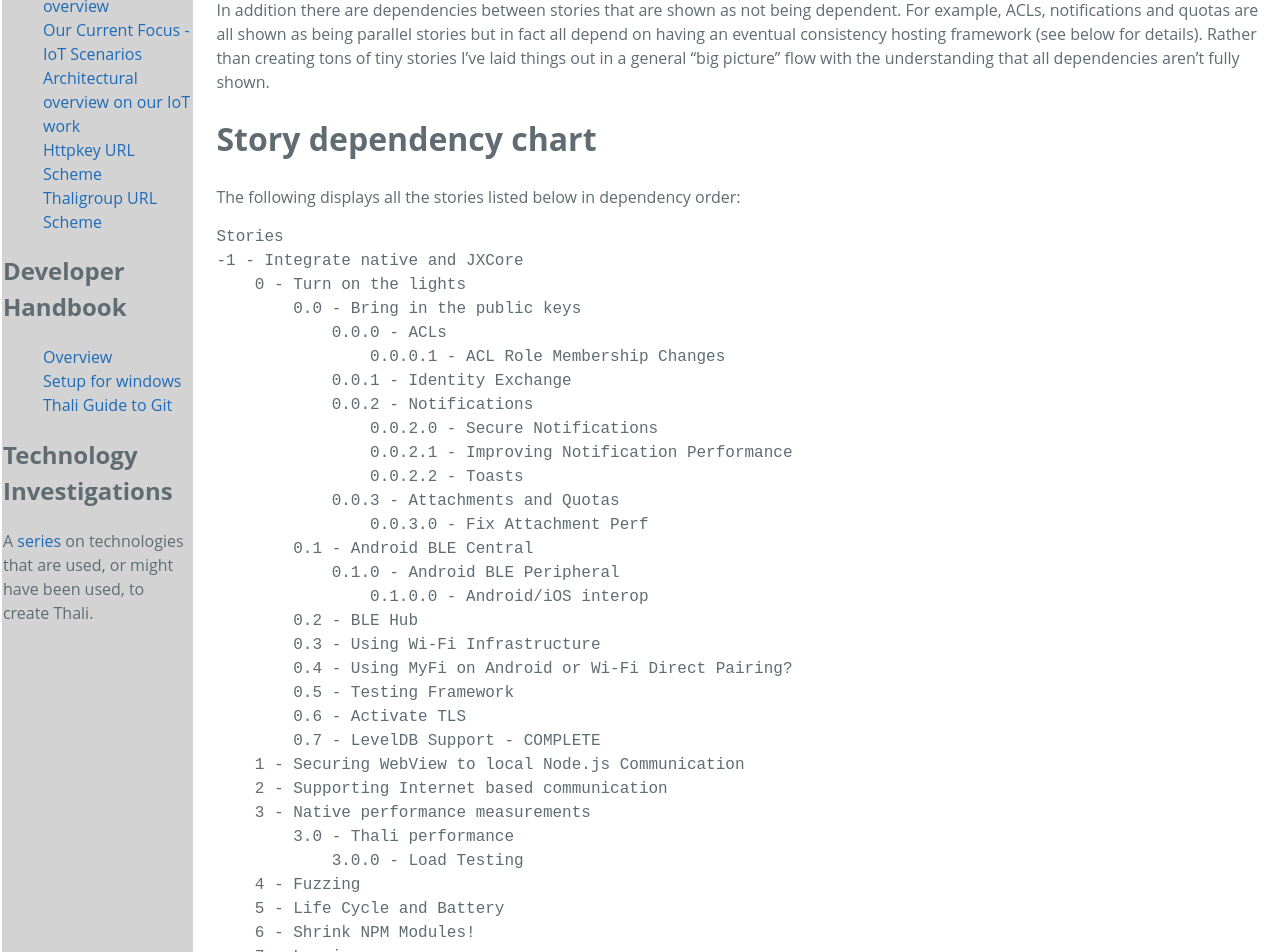
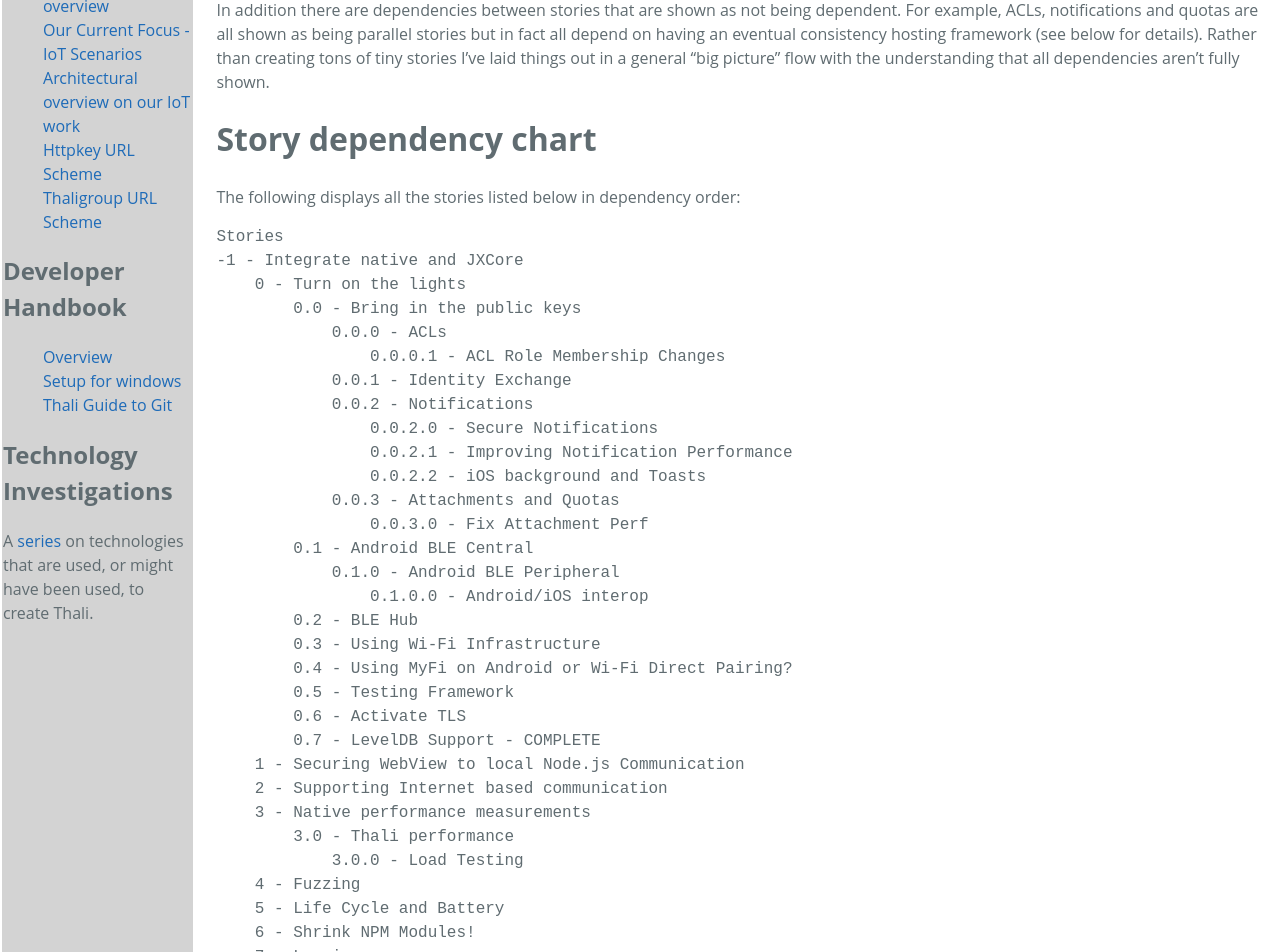
Before and after one commit to thaliproject/thali, a Jekyll site: the page built from stories.md, in a window 1280 px wide and 1400 px high. Shown: the part 363-1315 px from the top of the window. Built offline with Jekyll 4.4.1, drawn with Linux system fonts in a browser that asks for light colours; Markdown is read by kramdown in place of the engine named in the settings; some of the changed lines change nothing that is shown; some of the changed text lies outside the part shown.

Commit message:
Adding iOS background work
Right now our iOS discovery code doesn't run in the background. I enhanced story 0.0.2.2 to make it clear that this is when we need to fix that.

```diff
--- a/stories.md
+++ b/stories.md
@@ -25,7 +25,7 @@
             0.0.2 - Notifications
                 0.0.2.0 - Secure Notifications
                 0.0.2.1 - Improving Notification Performance
-                0.0.2.2 - Toasts
+                0.0.2.2 - iOS background and Toasts
             0.0.3 - Attachments and Quotas
                 0.0.3.0 - Fix Attachment Perf
         0.1 - Android BLE Central
@@ -231,11 +231,18 @@
 
 Imagine that user A created a postcard intended for users B and C. It turns out that user A and B's devices were within range of each other and user A gave the postcard to user B. Later on user A's device see's user C's device and synchs the postcard. At this point user C's device would start advertising for user B's device because it has content (the postcard) to share. But of course user B already has that particular postcard! So what we want is to implement a protocol that lets A tell C what it has given to other folks.
 
-# 0.0.2.2 - Toasts
+# 0.0.2.2 - iOS Background and Toasts
 
 iOS by default uses BLE for discovery. But this brings up a problem. Imagine that user A has their Thali app in the foreground and user B has their Thali app in the background. In this case both A and B are using iOS devices. In that case B can "see" A and can connect over BLE. But B can't do much more since iOS doesn't support establishing new multi-peer connectivity framework connections with background apps. So if A decides it has data for B or B decides it has data for A then B's phone needs to raise a toast to get user B's attention, get them to take the phone out of their pocket and hit the toast which will bring the Thali app to the foreground and let the multi-peer connectivity framework take over.
 
 Because Android runs in the background we don't need the same notification->toast relationship but hey, it's as good a time as any to support toasts for Android.
+
+__iOS functionality__ -
+
+* Enable our Cordova generated app to run in the background by supporting the right background modes.
+* Create a Cordova based config file where users can specify their app's reason for needing to run in the background and then copy that data into the plist generated in the Cordova app. If we don't provide this reason then the Apple App store will reject the user's Cordova app!
+* Make sure we are calling JXCore correctly so we can receive a background notification and service it from JXCore
+* Actually test that our background code (which we already have in Thali Bubbles) will work!
 
 __Node.js functionality__ -
 
```
